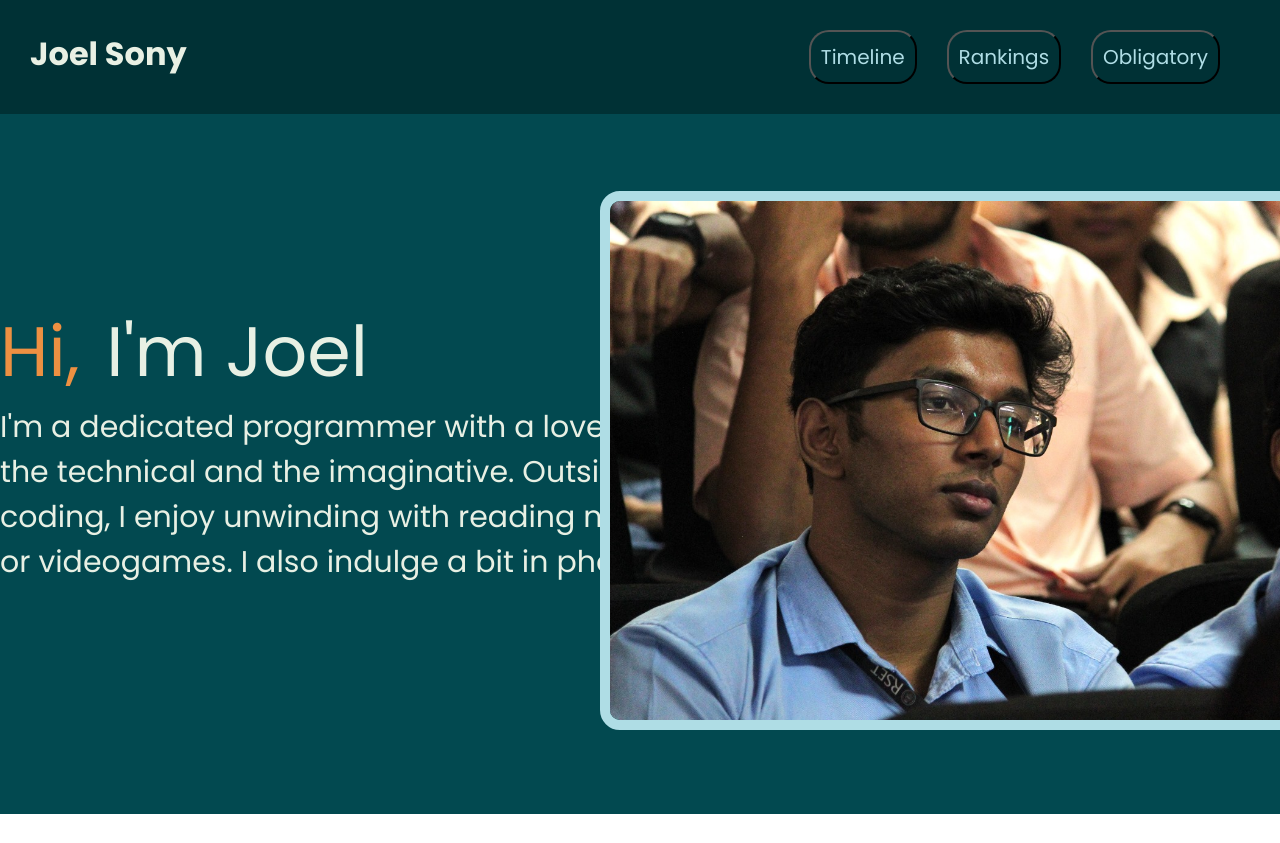
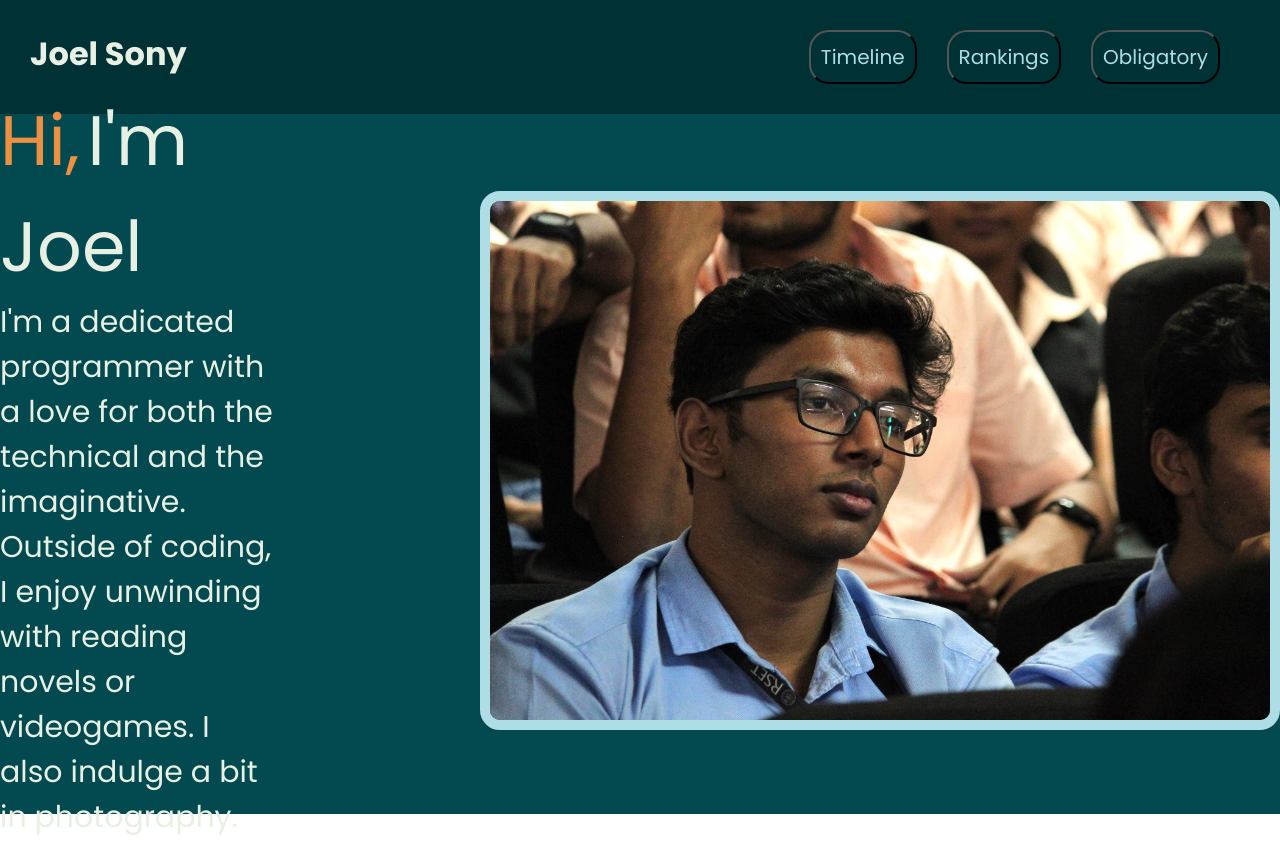
Before and after one commit to Joel-Sony/personal_website, a plain HTML site: page index.html in a window 1280 px wide. Shown: the top 843 px of the page. Drawn offline with Linux system fonts and the light colour scheme.

Commit message:
Changed the hero text from pre to p so that it's not broken when screen size changes

```diff
--- a/index.html
+++ b/index.html
@@ -16,14 +16,13 @@
             </ul>
         </div>
         <div class="bio">
-            <div class="hero_box">
-                <pre class="hero">
-<span class="hi">Hi,</span> <span class="joel"> I'm Joel</span>
-I'm a dedicated programmer with a love for both
-the technical and the imaginative. Outside of
-coding, I enjoy unwinding with reading novels
-or videogames. I also indulge a bit in photography.
-            </div>
+                <div class="hero">
+                    <p><span class="hi">Hi,</span> <span class="joel"> I'm Joel</span></p>
+                    <p>I'm a dedicated programmer with a love for both
+                    the technical and the imaginative. Outside of
+                    coding, I enjoy unwinding with reading novels
+                    or videogames. I also indulge a bit in photography.</p>
+                </div>
             <div class="my_photo"> <img src="images/my_photu1.jpeg"></div>
         </div>
         <h2 style="text-align: center; margin-top: 100px; font-size: 40px; font-weight: 700;"><u>A Few clicks by me</u></h2>
--- a/style.css
+++ b/style.css
@@ -48,7 +48,7 @@ ul{
 
 .hero{
     color: #e8f0e4;
-    width: 400px;
+    width: 800px;
     font-size: 30px;
     margin-right: 200px;
 }
```
